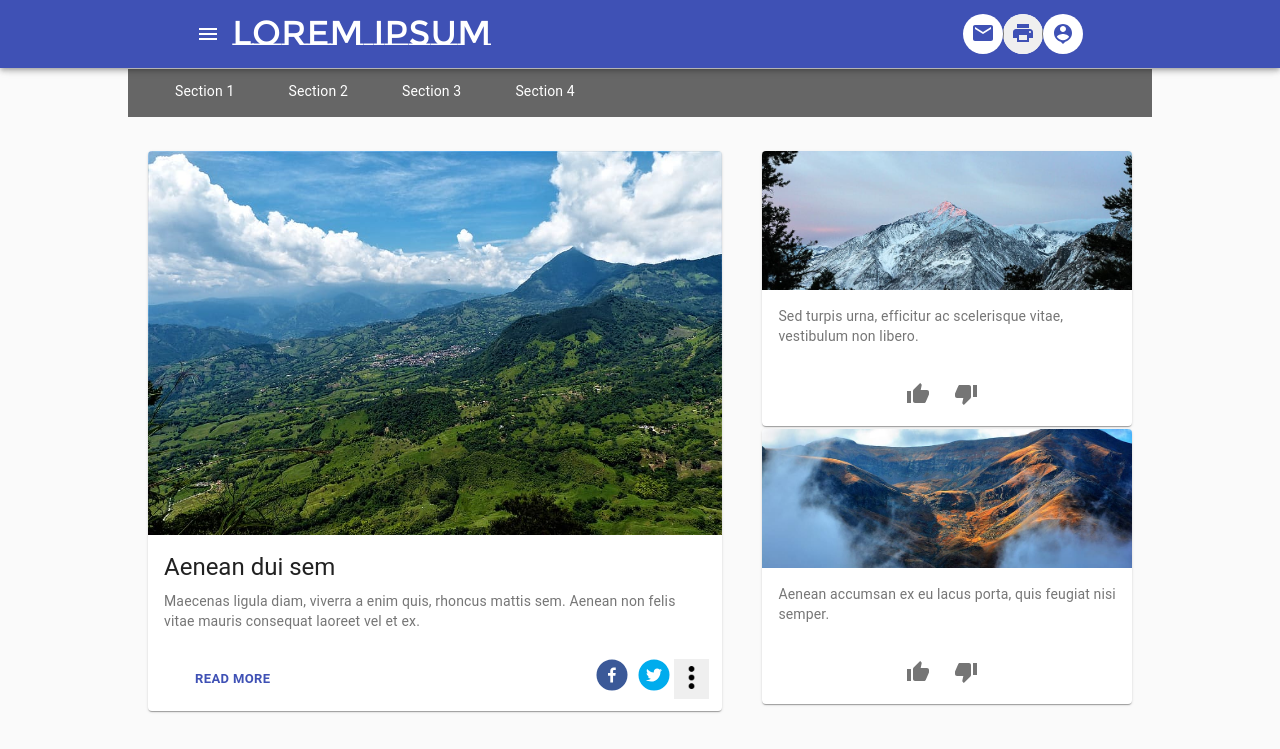
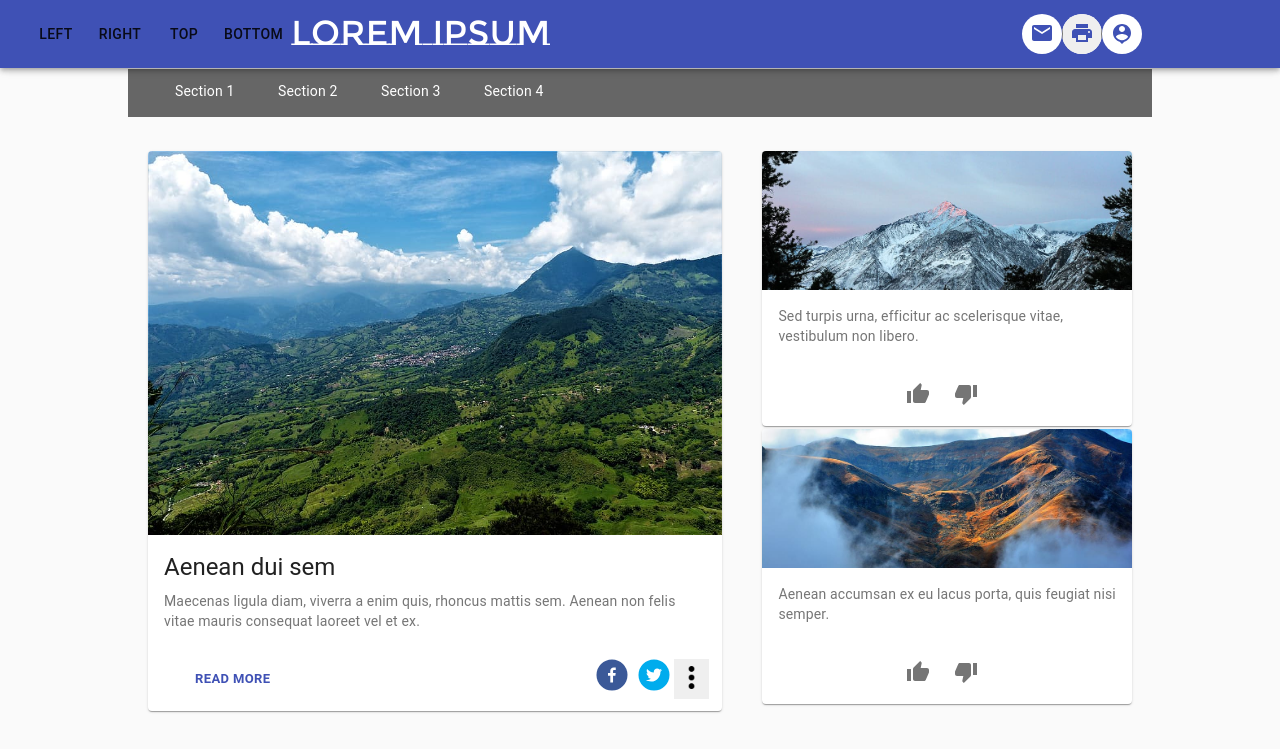
Before and after one commit to CodeRory/news, a React (Create React App) app: page / in a window 1280 px wide. Shown: the top 749 px of the page. Built offline with nearby package versions, Linux system fonts and the light colour scheme.

Commit message:
fixing drawer

```diff
--- a/src/components/Bar/Bar.css
+++ b/src/components/Bar/Bar.css
@@ -32,19 +32,24 @@
     margin-top: 21px;
     height: 48px;
     z-index: 3;
+
+
 }
 
 
 .container li {
+
     display: inline-flex;
     text-align: center;
-    margin: 10px 40px 0 0;
+    margin: 10px 3% 0 0;
+
 }
 
 .container li a {
    padding: 2px 7px 2px 7px;
    color: white;
    text-decoration: none;
+
 }
 
 
--- a/src/components/Drawer/Drawer.js
+++ b/src/components/Drawer/Drawer.js
@@ -23,6 +23,8 @@
 import ChatIcon from '@material-ui/icons/Chat';
 import IconAvatars from '../iconsAvatar/iconsAvatar';
 
+import TemporaryDrawer from '../Drawer/Temporary';
+
 import '../Drawer/Drawer.css';
 
 
@@ -39,7 +41,7 @@
     transition: theme.transitions.create(['margin', 'width'], {
       easing: theme.transitions.easing.sharp,
       duration: theme.transitions.duration.leavingScreen,
-      /* zIndex: theme.zIndex.drawer + 1, */
+      zIndex: theme.zIndex.drawer + 1,
     }),
   },
 
@@ -67,6 +69,7 @@
   drawer: {
     width: drawerWidth,
     /* flexShrink: 0, */
+    zIndex: '3',
   },
 
   drawerPaper: {
@@ -117,6 +120,7 @@
 
   return (
     <div className="container">
+      <div className='allBarWithoutDrawer'>
       <div className={classes.root}>
         <CssBaseline />
         <AppBar
@@ -126,23 +130,22 @@
           })}
         >
           <Toolbar >
-            <IconButton
-              color="inherit"
-              aria-label="open drawer"
-              onClick={handleDrawerOpen}
-              edge="start"
-              className={clsx(classes.menuButton, open && classes.hide)}
+          <TemporaryDrawer />
 
-            >
-              <MenuIcon />
-            </IconButton>
             <Typography id="titulo" variant="h6" noWrap >
               <a href="/#" style={{textDecoration: 'none', color: 'white'}}>Lorem Ipsum</a>
             </Typography>
             <IconAvatars />
+
           </Toolbar>
         </AppBar>
+      </div>
 
+
+
+
+
+      <div className='onlyDrawer'>
         <Drawer
           className={classes.drawer}
           variant="persistent"
@@ -183,6 +186,7 @@
         >
         </main>
       </div>
+      </div>
     </div>
   );
 }
--- /dev/null
+++ b/src/components/Drawer/Temporary.js
@@ -0,0 +1,81 @@
+import React from 'react';
+import clsx from 'clsx';
+import { makeStyles } from '@material-ui/core/styles';
+import Drawer from '@material-ui/core/Drawer';
+import Button from '@material-ui/core/Button';
+import List from '@material-ui/core/List';
+import Divider from '@material-ui/core/Divider';
+import ListItem from '@material-ui/core/ListItem';
+import ListItemIcon from '@material-ui/core/ListItemIcon';
+import ListItemText from '@material-ui/core/ListItemText';
+import InboxIcon from '@material-ui/icons/MoveToInbox';
+import MailIcon from '@material-ui/icons/Mail';
+
+const useStyles = makeStyles({
+  list: {
+    width: 250,
+  },
+  fullList: {
+    width: 'auto',
+  },
+});
+
+export default function TemporaryDrawer() {
+  const classes = useStyles();
+  const [state, setState] = React.useState({
+    top: false,
+    left: false,
+    bottom: false,
+    right: false,
+  });
+
+  const toggleDrawer = (anchor, open) => (event) => {
+    if (event.type === 'keydown' && (event.key === 'Tab' || event.key === 'Shift')) {
+      return;
+    }
+
+    setState({ ...state, [anchor]: open });
+  };
+
+  const list = (anchor) => (
+    <div
+      className={clsx(classes.list, {
+        [classes.fullList]: anchor === 'top' || anchor === 'bottom',
+      })}
+      role="presentation"
+      onClick={toggleDrawer(anchor, false)}
+      onKeyDown={toggleDrawer(anchor, false)}
+    >
+      <List>
+        {['Inbox', 'Starred', 'Send email', 'Drafts'].map((text, index) => (
+          <ListItem button key={text}>
+            <ListItemIcon>{index % 2 === 0 ? <InboxIcon /> : <MailIcon />}</ListItemIcon>
+            <ListItemText primary={text} />
+          </ListItem>
+        ))}
+      </List>
+      <Divider />
+      <List>
+        {['All mail', 'Trash', 'Spam'].map((text, index) => (
+          <ListItem button key={text}>
+            <ListItemIcon>{index % 2 === 0 ? <InboxIcon /> : <MailIcon />}</ListItemIcon>
+            <ListItemText primary={text} />
+          </ListItem>
+        ))}
+      </List>
+    </div>
+  );
+
+  return (
+    <div>
+      {['left', 'right', 'top', 'bottom'].map((anchor) => (
+        <React.Fragment key={anchor}>
+          <Button onClick={toggleDrawer(anchor, true)}>{anchor}</Button>
+          <Drawer anchor={anchor} open={state[anchor]} onClose={toggleDrawer(anchor, false)}>
+            {list(anchor)}
+          </Drawer>
+        </React.Fragment>
+      ))}
+    </div>
+  );
+}
```
